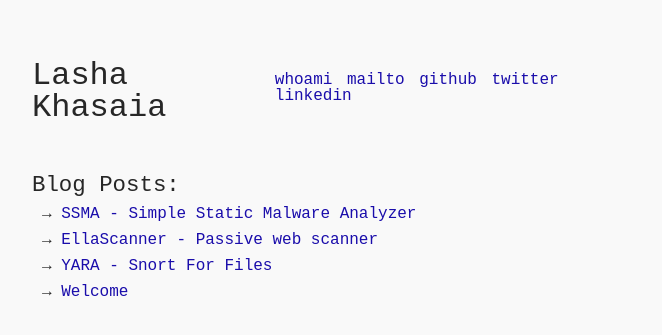
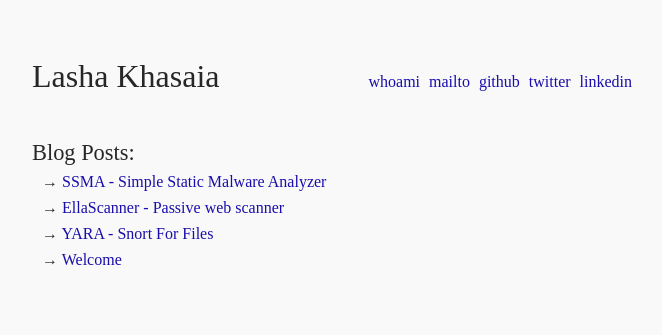
Before and after one commit to programdeveloper/secrary.github.io, a Jekyll site: the page built from index.html, in a window 1280 px wide. Shown: the top 335 px of the page, without its empty margins (308-970 px from the left). Built offline with Jekyll 4.4.1, drawn with Linux system fonts in a browser that asks for light colours.

Commit message:
Update main.scss

```diff
--- a/css/main.scss
+++ b/css/main.scss
@@ -7,7 +7,7 @@
 body {
     color: $color-fg;
     background: $color-bg;
-    font-family: monospace, "Helvetica Neue", Helvetica, Arial, sans-serif;
+    font-family: 'The Girl Next Door', cursive;
     font-size: 100%;
     font-weight: 400;
 }
```
